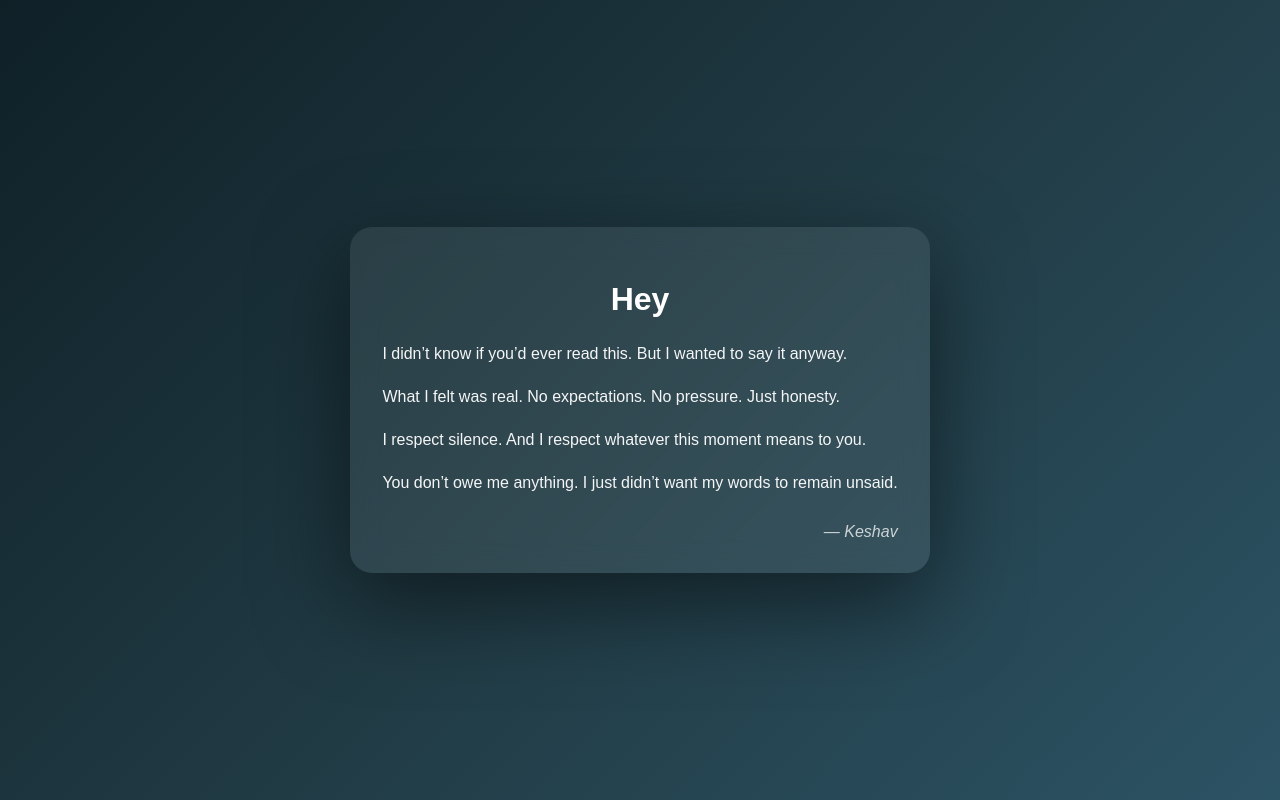
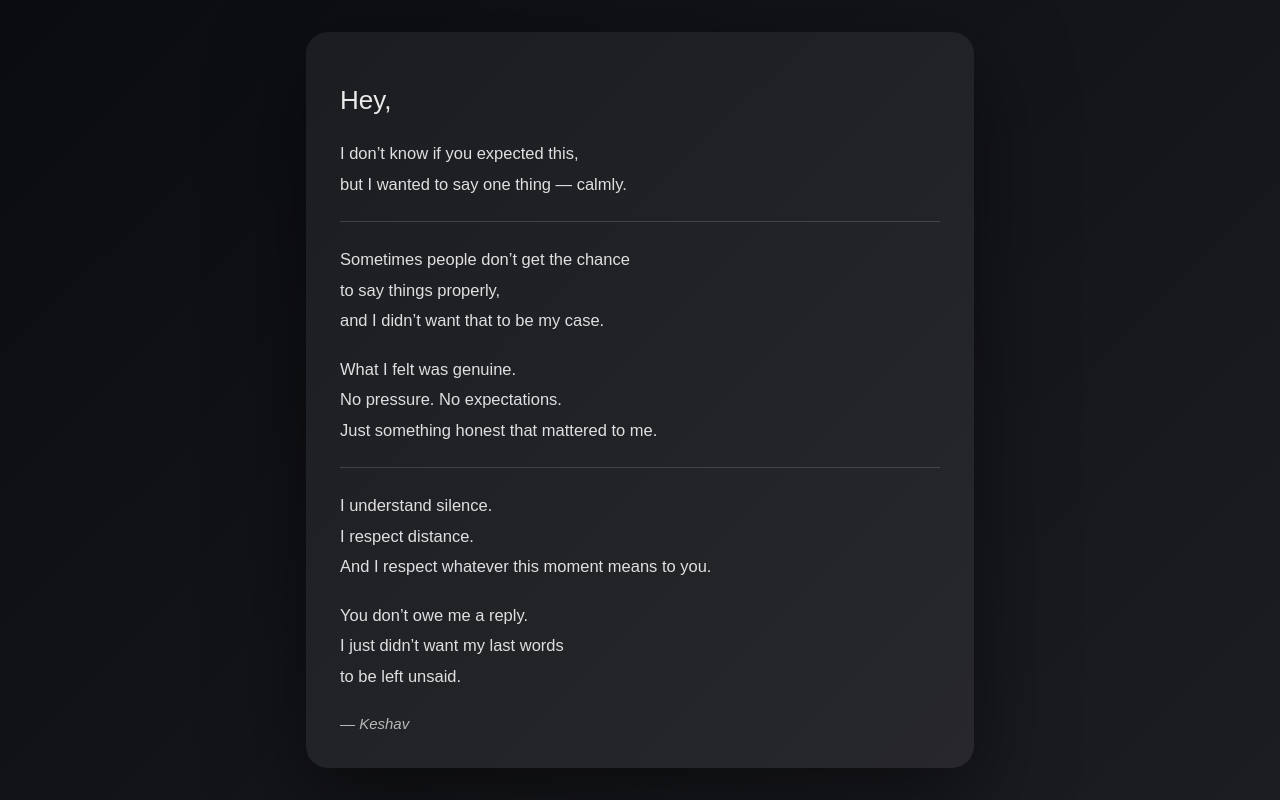
Before and after one commit to keshavgaming71-jpg/crush, a plain HTML site: page index.html in a window 1280 px wide. Drawn offline with Linux system fonts and the light colour scheme.

Commit message:
Fix CSS layout

```diff
--- a/index.html
+++ b/index.html
@@ -2,69 +2,93 @@
 <html lang="en">
 <head>
   <meta charset="UTF-8">
-<title>For You</title>
+  <title>Just a Thought</title>
   <meta name="viewport" content="width=device-width, initial-scale=1.0">
 
   <style>
-body{
-  margin:0;
-  min-height:100vh;
-  display:flex;
-  justify-content:center;
-  align-items:center;
-  background:linear-gradient(135deg,#0f2027,#203a43,#2c5364);
-  font-family:Arial, sans-serif;
-  color:white;
+    body {
+      margin: 0;
+      min-height: 100vh;
+      display: flex;
+      align-items: center;
+      justify-content: center;
+      background: linear-gradient(135deg, #0b0c10, #1c1d22);
+      font-family: Arial, Helvetica, sans-serif;
+      color: #eaeaea;
     }
-.card{
-  max-width:520px;
-  padding:32px;
-  border-radius:22px;
-  background:rgba(255,255,255,0.08);
-  backdrop-filter:blur(14px);
-  box-shadow:0 30px 90px rgba(0,0,0,0.5);
+
+    .card {
+      max-width: 600px;
+      width: 92%;
+      padding: 36px 34px;
+      border-radius: 22px;
+      background: rgba(255, 255, 255, 0.06);
+      box-shadow: 0 30px 90px rgba(0, 0, 0, 0.5);
     }
-h1{
-  text-align:center;
-  margin-bottom:22px;
+
+    h1 {
+      font-size: 26px;
+      margin-bottom: 22px;
+      font-weight: 500;
     }
-p{
-  font-size:16px;
-  line-height:1.7;
-  opacity:0.95;
+
+    p {
+      font-size: 16.5px;
+      line-height: 1.85;
+      margin-bottom: 18px;
+      opacity: 0.95;
     }
-.sign{
-  margin-top:26px;
-  text-align:right;
-  font-style:italic;
-  opacity:0.75;
+
+    .divider {
+      height: 1px;
+      background: rgba(255, 255, 255, 0.15);
+      margin: 22px 0;
+    }
+
+    .sign {
+      margin-top: 24px;
+      font-size: 15px;
+      font-style: italic;
+      opacity: 0.75;
     }
   </style>
 </head>
 
 <body>
   <div class="card">
-<h1>Hey</h1>
+    <h1>Hey,</h1>
 
     <p>
-I didn’t know if you’d ever read this.
-But I wanted to say it anyway.
+      I don’t know if you expected this,<br>
+      but I wanted to say one thing — calmly.
+    </p>
+
+    <div class="divider"></div>
+
+    <p>
+      Sometimes people don’t get the chance<br>
+      to say things properly,<br>
+      and I didn’t want that to be my case.
     </p>
 
     <p>
-What I felt was real.
-No expectations. No pressure.
-Just honesty.
+      What I felt was genuine.<br>
+      No pressure. No expectations.<br>
+      Just something honest that mattered to me.
     </p>
 
+    <div class="divider"></div>
+
     <p>
-I respect silence.
+      I understand silence.<br>
+      I respect distance.<br>
       And I respect whatever this moment means to you.
     </p>
 
     <p>
-You don’t owe me anything.
-I just didn’t want my words to remain unsaid.
+      You don’t owe me a reply.<br>
+      I just didn’t want my last words<br>
+      to be left unsaid.
     </p>
 
     <div class="sign">— Keshav</div>
```
Lines whose indentation alone changed are shown as unchanged.
